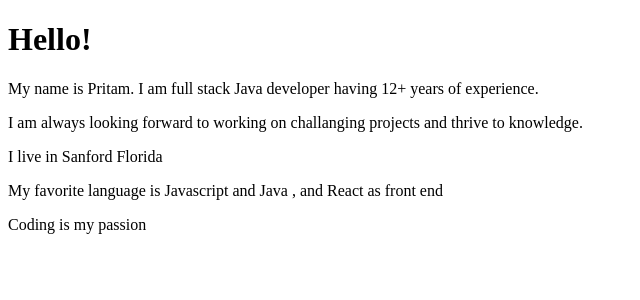
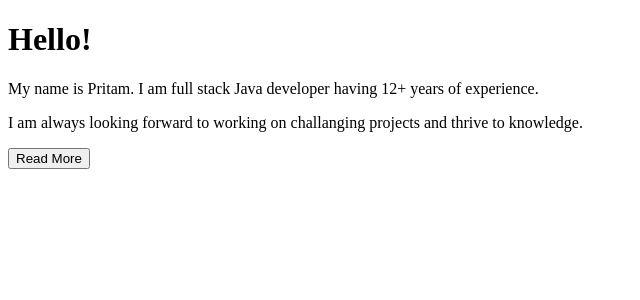
Before and after one commit to dpritam1986/Workspaces, a React (Create React App) app: page / in a window 1280 px wide. Shown: the top 300 px of the page, without its empty margins (0-640 px from the left). Built offline with nearby package versions, Linux system fonts and the light colour scheme.

Commit message:
Added toggle instead show and hide two different menthods

```diff
--- a/src/App.js
+++ b/src/App.js
@@ -7,13 +7,17 @@ class App extends Component{
 
 	constructor(){
 		super();
-		this.state ={ displayBio : true};
+		this.state ={ displayBio : false};
+		this.toggleBio = this.toggleBio.bind(this);
+
 	}
 
+
+toggleBio(){
+	this.setState({displayBio : !this.state.displayBio});
+}
+
 	render(){
-
-
-
 
 		return (
 			 <div>
@@ -26,8 +30,13 @@ class App extends Component{
 			     <p> I live in Sanford Florida</p>
 			     <p> My favorite language is Javascript and Java , and React as front end</p>
 			     <p>Coding is my passion</p>
+			     <button onClick ={this.toggleBio}> Show Less  </button>
 			     </div>
-			     ) : null}
+			     ) : (<div>
+			         <button onClick={this.toggleBio}>
+			          Read More
+			         </button>
+			          </div>)}
 
 			  </div>
 		)
```
